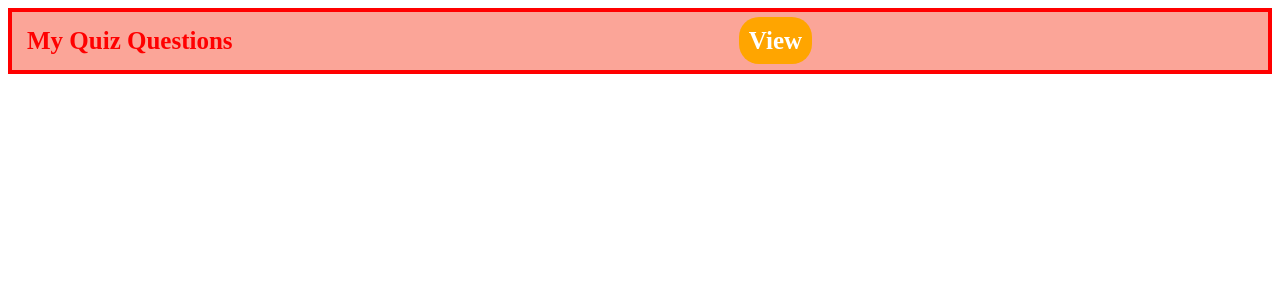
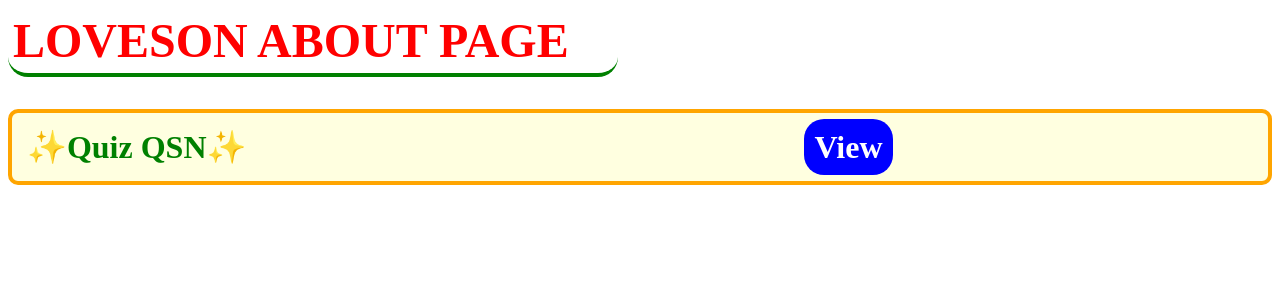
Before and after one commit to lovesonbk30-ui/Loveson_Protfolio, a Flask app: page /About in a window 1280 px wide. Shown: the top 300 px of the page. Run offline with Flask 3, Linux system fonts and the light colour scheme.

Commit message:
Update About.html

```diff
--- a/templates/About.html
+++ b/templates/About.html
@@ -1,32 +1,38 @@
-<html>
-<style>
- .link{
-   text-decoration: none;
-   color: red;
-   border: 4px solid red;
-   font-size: 25px;
-padding: 15px;
-background: #FBA598;
-  font-weight: bold;
 
 
- }
-.btn{
- padding: 10px;
-  color: white;
-  background: orange;
-  border-radius: 20px;
-  margin-left: 500px;
+
+<style>
+h1{
+font-size: 3rem;
+color: red;
+border-radius: 20px;
+width: 600px;
+padding: 5px;
+
+border-bottom: 4px solid green;
+}
+.link{
+padding: 15px;
+background: lightyellow;
+border: 4px solid orange;
+font-size: 2rem;
+color: green;
+font-weight: bold;
+border-radius: 10px;
+}
+.link a{
 text-decoration: none;
+background: blue;
+border-radius: 20px;
+padding: 10px;
+margin-left: 550px;
+color: white;
 }
 </style>
 <body>
-  <div class='link'>
-My Quiz Questions
-
-  <a class='btn' href='https://drive.google.com/file/d/1x88RhnxVQgKRkuwDpR7QGrTK2mZaO2T_/view?usp=drivesdk'> View </a>
-
-  </div>
+<h1> LOVESON ABOUT PAGE </h1>
+<div class='link'>
+✨Quiz QSN✨
+<a href='https://drive.google.com/file/d/1x88RhnxVQgKRkuwDpR7QGrTK2mZaO2T_/view?usp=drivesdk'> View </a>
+</div>
 </body>
-
-</html>
```
